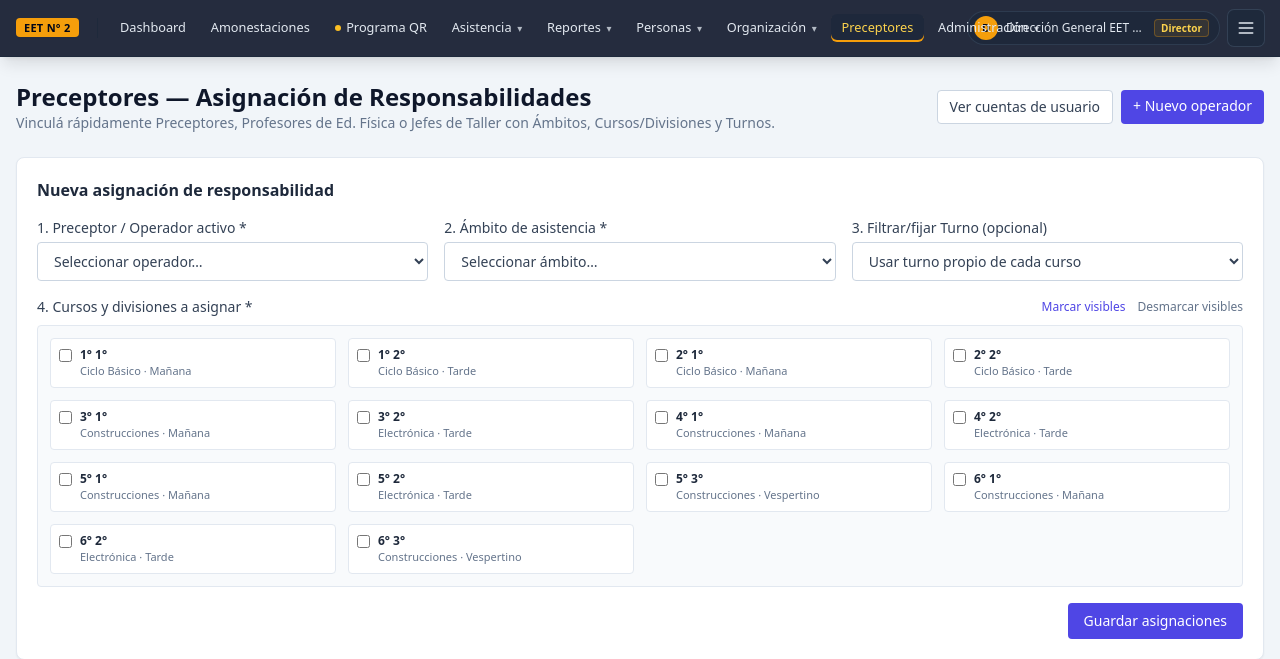
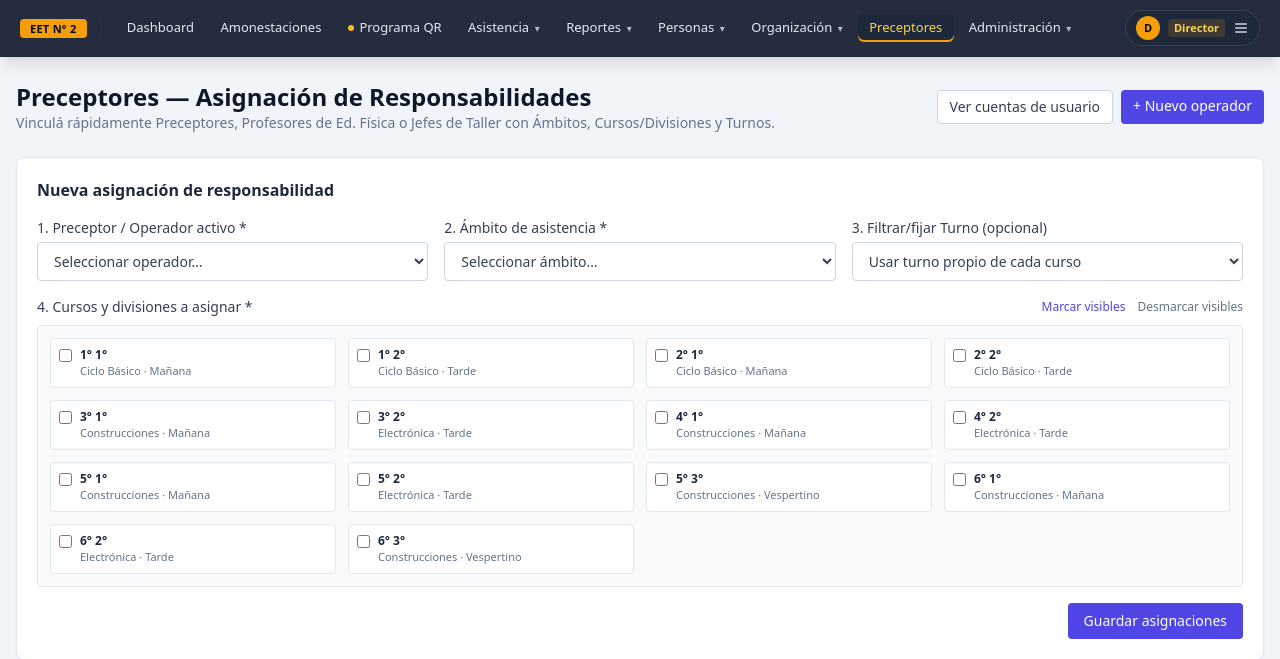
Before and after one commit to maxiarias724-b/asistencia-escolar-eet2, a Laravel app: page /preceptores in a window 1280 px wide. Shown: the top 659 px of the page. Run offline with Laravel 12, Linux system fonts and the light colour scheme; a user stored in the database is signed in; data comes from the database, SQL or seed files in the repository; some libraries are stand-ins or nearby versions.

Commit message:
fix(ui): eliminar superposicion en navbar unificando boton de perfil y menu

```diff
--- a/public/sw.js
+++ b/public/sw.js
@@ -11,7 +11,7 @@
  *
  * Subir la versión de CACHE_VERSION cuando se modifique este archivo o la lista PRECACHE.
  */
-const CACHE_VERSION = 'v1';
+const CACHE_VERSION = 'v3';
 const CACHE_NAME = 'eet2-static-' + CACHE_VERSION;
 
 // El scope del SW es la carpeta donde está este archivo (funciona en la raíz o en subcarpetas, ej. XAMPP).
--- a/resources/views/layouts/app.blade.php
+++ b/resources/views/layouts/app.blade.php
@@ -14,7 +14,35 @@
     @endif
     @include('partials.theme-head')
     @include('partials.pwa-head')
-    <style>[x-cloak]{display:none !important} @media print { @page { size: landscape; margin: 8mm } }</style>
+    <style>
+        [x-cloak]{display:none !important}
+        @media print { @page { size: landscape; margin: 8mm } }
+        .eet-navbar { font-size: 13px; line-height: 1.25; }
+        .eet-navbar .eet-nav-item {
+            display: inline-flex; align-items: center; gap: 0.3rem;
+            white-space: nowrap; flex-shrink: 0;
+            padding: 0.375rem 0.55rem; border-radius: 0.375rem;
+            font-size: 12.5px; font-weight: 500; line-height: 1.2;
+            transition: background-color 150ms ease, color 150ms ease, box-shadow 150ms ease;
+        }
+        @media (min-width: 1280px) {
+            .eet-navbar .eet-nav-item { padding: 0.4rem 0.7rem; font-size: 13px; gap: 0.35rem; }
+        }
+        .eet-navbar .eet-nav-item-active {
+            background-color: rgba(30, 41, 59, 0.95); color: #fcd34d;
+            box-shadow: inset 0 -2px 0 0 #f59e0b;
+        }
+        .eet-navbar .eet-nav-item-idle { color: #e2e8f0; }
+        .eet-navbar .eet-nav-item-idle:hover { background-color: rgba(30, 41, 59, 0.8); color: #ffffff; }
+        .eet-navbar .eet-dropdown-link {
+            display: flex; align-items: center; justify-content: space-between; gap: 0.5rem;
+            padding: 0.5rem 0.875rem; font-size: 12.5px; line-height: 1.3;
+            color: #e2e8f0; white-space: nowrap;
+            transition: background-color 120ms ease, color 120ms ease, padding-left 120ms ease;
+        }
+        .eet-navbar .eet-dropdown-link:hover { background-color: #334155; color: #ffffff; padding-left: 1rem; }
+        .eet-navbar .eet-dropdown-link-active { background-color: rgba(245, 158, 11, 0.14); color: #fcd34d; font-weight: 600; }
+    </style>
 </head>
 <body class="flex min-h-screen flex-col text-slate-800 antialiased">
 
@@ -28,14 +56,14 @@
          @click.outside="activeMenu = null"
          @keydown.escape.window="activeMenu = null; mobileOpen = false"
          class="eet-navbar sticky top-0 z-40 border-b border-slate-800 bg-slate-900/95 text-slate-100 shadow-lg backdrop-blur supports-[backdrop-filter]:bg-slate-900/90 print:hidden">
-        <div class="mx-auto max-w-7xl px-3 sm:px-4">
-            <div class="flex h-14 items-center justify-between gap-2">
+        <div class="mx-auto max-w-[1440px] px-3 sm:px-5">
+            <div class="flex h-14 items-center justify-between gap-4">
 
                 {{-- Marca Institucional + Navegación Principal --}}
-                <div class="flex min-w-0 items-center gap-2 xl:gap-3">
+                <div class="flex shrink-0 items-center gap-2 xl:gap-3">
                     <a href="{{ route('home') }}"
-                       class="group flex shrink-0 items-center gap-2 rounded-md py-1 pr-1.5 transition focus:outline-none focus-visible:ring-2 focus-visible:ring-amber-400">
-                        <span class="shrink-0 whitespace-nowrap rounded bg-amber-500 px-2 py-1 text-[11px] font-extrabold uppercase leading-none tracking-wide text-slate-950 shadow-sm transition group-hover:bg-amber-400">
+                       class="group flex shrink-0 items-center gap-2 rounded-md py-1 pr-1 transition focus:outline-none focus-visible:ring-2 focus-visible:ring-amber-400">
+                        <span class="shrink-0 whitespace-nowrap rounded bg-amber-500 px-2.5 py-1 text-[11px] font-extrabold uppercase leading-none tracking-wide text-slate-950 shadow-sm transition group-hover:bg-amber-400">
                             EET N° 2
                         </span>
                         <span class="hidden flex-col leading-tight 2xl:flex">
@@ -48,7 +76,7 @@
                         @php $u = auth()->user(); @endphp
                         <div class="hidden h-5 w-px shrink-0 bg-slate-800 lg:block" aria-hidden="true"></div>
 
-                        <div class="hidden items-center gap-0.5 xl:gap-1 lg:flex">
+                        <div class="hidden shrink-0 items-center gap-1 lg:flex">
                             {{-- Dashboard --}}
                             <a href="{{ route('home') }}"
                                @mouseenter="activeMenu = null"
@@ -300,22 +328,9 @@
                     @endauth
                 </div>
 
-                {{-- Perfil de Usuario Compacto + Menú Desplegable (☰) --}}
+                {{-- Botón Unificado de Usuario y Menú (sin duplicar texto largo en la barra) --}}
                 @auth
                     <div class="flex shrink-0 items-center gap-2">
-                        <div class="hidden items-center gap-2 rounded-full border border-slate-700/80 bg-slate-800/90 py-1 pl-1.5 pr-2.5 sm:flex"
-                             title="{{ auth()->user()->name }} ({{ auth()->user()->role->label() }})">
-                            <span class="flex h-6 w-6 shrink-0 items-center justify-center rounded-full bg-amber-500 text-[11px] font-extrabold text-slate-950">
-                                {{ mb_strtoupper(mb_substr(auth()->user()->name, 0, 1)) }}
-                            </span>
-                            <span class="hidden max-w-[140px] truncate whitespace-nowrap text-xs font-medium text-slate-200 xl:inline">
-                                {{ auth()->user()->name }}
-                            </span>
-                            <span class="shrink-0 whitespace-nowrap rounded border border-amber-500/30 bg-amber-500/10 px-1.5 py-0.5 text-[10px] font-semibold text-amber-300">
-                                {{ auth()->user()->role->label() }}
-                            </span>
-                        </div>
-
                         <button type="button" @click="mobileOpen = !mobileOpen"
                                 class="whitespace-nowrap rounded-md px-2.5 py-1.5 text-xs font-medium text-slate-200 ring-1 ring-slate-700 hover:bg-slate-800 lg:hidden"
                                 aria-label="Secciones del sistema">
--- a/resources/views/partials/theme-head.blade.php
+++ b/resources/views/partials/theme-head.blade.php
@@ -1,3 +1,3 @@
 {{-- Apariencia (modo claro/oscuro y tamaño de texto). Debe ir dentro de <head>, después de Tailwind. --}}
-<link rel="stylesheet" href="{{ asset('css/theme.css') }}">
-<script src="{{ asset('js/theme.js') }}"></script>
+<link rel="stylesheet" href="{{ asset('css/theme.css') }}?v=3">
+<script src="{{ asset('js/theme.js') }}?v=3"></script>
--- a/resources/views/partials/user-menu.blade.php
+++ b/resources/views/partials/user-menu.blade.php
@@ -1,6 +1,6 @@
 {{--
-    Menú de usuario (botón de tres líneas) para la barra de navegación.
-    Estructura: Configuración ▸ Apariencia (tema y tamaño de texto) … y al final "Cerrar sesión".
+    Menú de usuario (botón integrado con avatar, rol y tres líneas) para la barra de navegación.
+    Estructura: Cabecera de perfil ▸ Configuración ▸ Apariencia (tema y tamaño de texto) … y al final "Cerrar sesión".
     Para agregar nuevas opciones de configuración, añadir otro bloque dentro de <div x-show="config"> (ver "Próximamente").
     Requiere Alpine (ya cargado en el layout).
 --}}
@@ -8,13 +8,20 @@
 <div x-data="{ open: false, config: false, appearance: false }"
      @click.outside="open = false"
      @keydown.escape.window="open = false"
-     class="relative print:hidden">
+     class="relative shrink-0 print:hidden">
 
-    {{-- Botón de tres líneas horizontales --}}
+    {{-- Botón unificado: Avatar + Rol + Ícono de tres líneas horizontales --}}
     <button type="button" @click="open = !open" :aria-expanded="open.toString()" aria-haspopup="true"
-            aria-label="Menú de usuario" title="Menú de usuario"
-            class="flex h-9 w-9 items-center justify-center rounded-md bg-slate-800 text-slate-200 ring-1 ring-slate-700 transition hover:bg-slate-700 hover:text-white focus:outline-none focus-visible:ring-2 focus-visible:ring-amber-300">
-        <svg xmlns="http://www.w3.org/2000/svg" class="h-5 w-5" viewBox="0 0 24 24" fill="none" stroke="currentColor" stroke-width="2" stroke-linecap="round" aria-hidden="true">
+            aria-label="Menú de usuario"
+            title="{{ $menuUser->name }} ({{ $menuUser->role->label() }}) — Abrir menú"
+            class="flex h-9 shrink-0 items-center gap-2 whitespace-nowrap rounded-full border border-slate-700 bg-slate-800/95 px-2.5 text-slate-200 shadow-sm transition hover:border-slate-600 hover:bg-slate-700 hover:text-white focus:outline-none focus-visible:ring-2 focus-visible:ring-amber-300">
+        <span class="flex h-6 w-6 shrink-0 items-center justify-center rounded-full bg-amber-500 text-[11px] font-extrabold text-slate-950">
+            {{ mb_strtoupper(mb_substr($menuUser->name, 0, 1)) }}
+        </span>
+        <span class="hidden whitespace-nowrap rounded bg-amber-500/15 px-1.5 py-0.5 text-[11px] font-semibold text-amber-300 sm:inline">
+            {{ $menuUser->role->label() }}
+        </span>
+        <svg xmlns="http://www.w3.org/2000/svg" class="h-4 w-4 shrink-0 text-slate-300" viewBox="0 0 24 24" fill="none" stroke="currentColor" stroke-width="2" stroke-linecap="round" aria-hidden="true">
             <path d="M4 6h16M4 12h16M4 18h16" />
         </svg>
     </button>
@@ -30,7 +37,7 @@
             </span>
             <div class="min-w-0">
                 <p class="truncate text-sm font-semibold text-white">{{ $menuUser->name }}</p>
-                <p class="text-xs text-amber-300">{{ $menuUser->role->label() }}</p>
+                <p class="truncate text-xs text-amber-300">{{ $menuUser->role->label() }} · {{ $menuUser->username }}</p>
             </div>
         </div>
 
```
